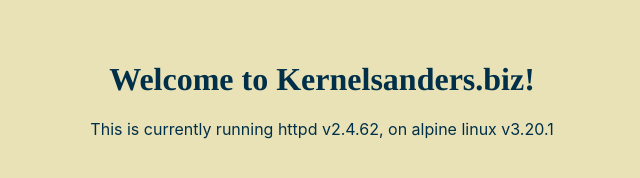
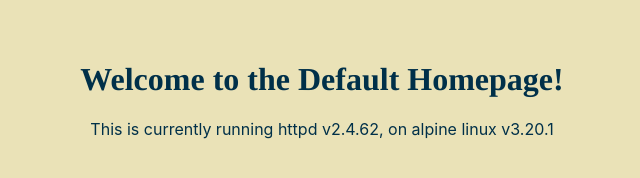
Before and after one commit to kernel528/httpd-docker, a plain HTML site: page htdocs/index.html in a window 1280 px wide. Shown: the whole page, without its empty margins (318-958 px from the left). Drawn offline with nearby package versions, Linux system fonts and the light colour scheme.

Commit message:
Updated htdocs/index.html to default text.

```diff
--- a/htdocs/index.html
+++ b/htdocs/index.html
@@ -4,7 +4,7 @@
     <meta charset="UTF-8">
     <meta http-equiv="X-UA-Compatible" content="IE=edge" />
     <meta name="viewport" content="width=device-width, initial-scale=1.0" />
-    <title>Kernelsanders.biz Homepage</title>
+    <title>Default Homepage</title>
     <link
         rel="stylesheet"
         href="https://cdnjs.cloudflare.com/ajax/libs/normalize/8.0.1/normalize.min.css"
@@ -12,7 +12,7 @@
     <link href="style.css" rel="stylesheet" type="text/css" />
 </head>
 <body>
-    <h1>Welcome to Kernelsanders.biz!</h1>
+    <h1>Welcome to the Default Homepage!</h1>
     <p>This is currently running httpd v2.4.62, on alpine linux v3.20.1</p>
 </body>
 </html>
```
